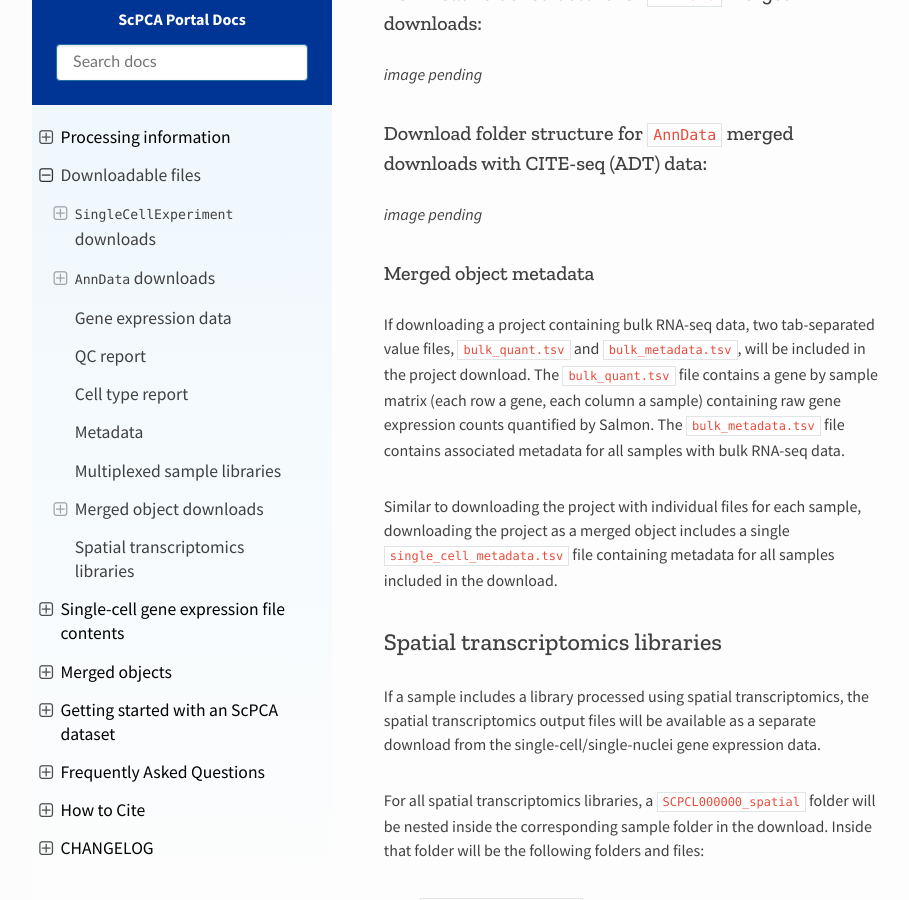
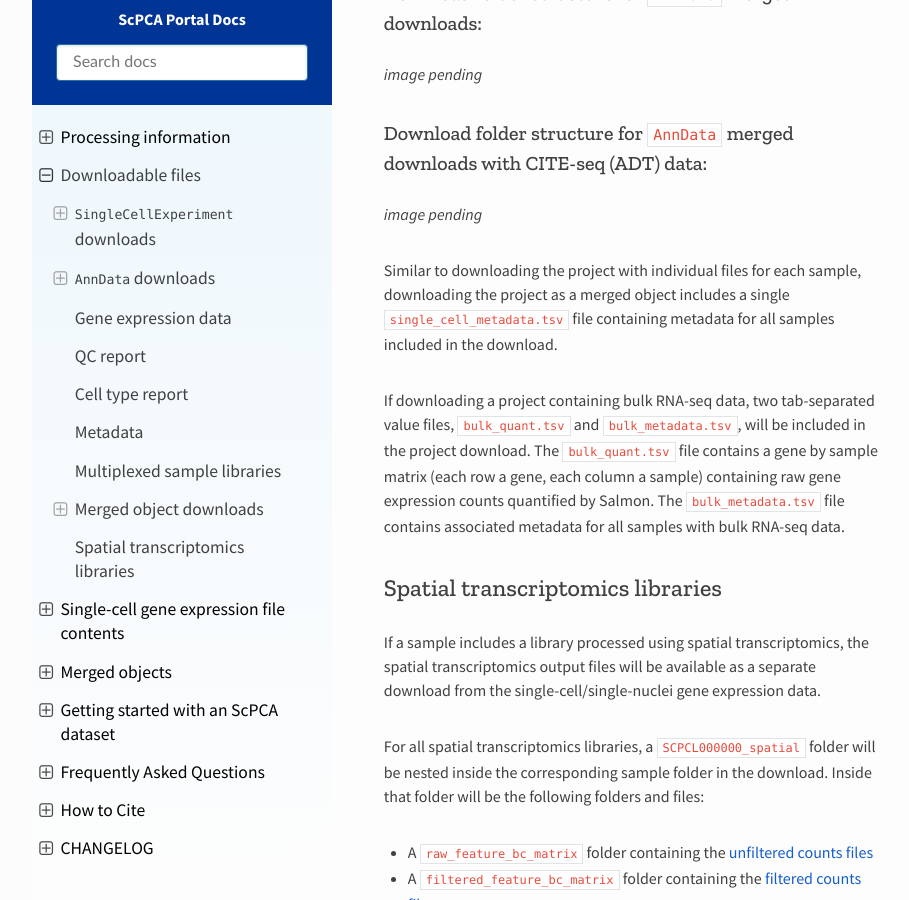
Before and after one commit to DongzeHE/scpca-docs, a Sphinx documentation site: the page built from docs/download_files.md, in a window 1280 px wide and 900 px high, scrolled down 11781 px. Shown: the whole window, without its empty margins (158-1067 px from the left). Built offline with Sphinx 7.4.7 and the Read the Docs theme 2.0.0, drawn with Linux system fonts in a browser that asks for light colours.

Commit message:
a little reorg

```diff
--- a/docs/download_files.md
+++ b/docs/download_files.md
@@ -168,14 +168,11 @@ _image pending_
 ### Download folder structure for `AnnData` merged downloads with CITE-seq (ADT) data:
 _image pending_
 
-
-### Merged object metadata
+Similar to downloading the project with individual files for each sample, downloading the project as a merged object includes a single `single_cell_metadata.tsv` file containing metadata for all samples included in the download.
 
 If downloading a project containing bulk RNA-seq data, two tab-separated value files, `bulk_quant.tsv` and `bulk_metadata.tsv`, will be included in the project download.
 The `bulk_quant.tsv` file contains a gene by sample matrix (each row a gene, each column a sample) containing raw gene expression counts quantified by Salmon.
 The `bulk_metadata.tsv` file contains associated metadata for all samples with bulk RNA-seq data.
-
-Similar to downloading the project with individual files for each sample, downloading the project as a merged object includes a single `single_cell_metadata.tsv` file containing metadata for all samples included in the download.
 
 
 
```
